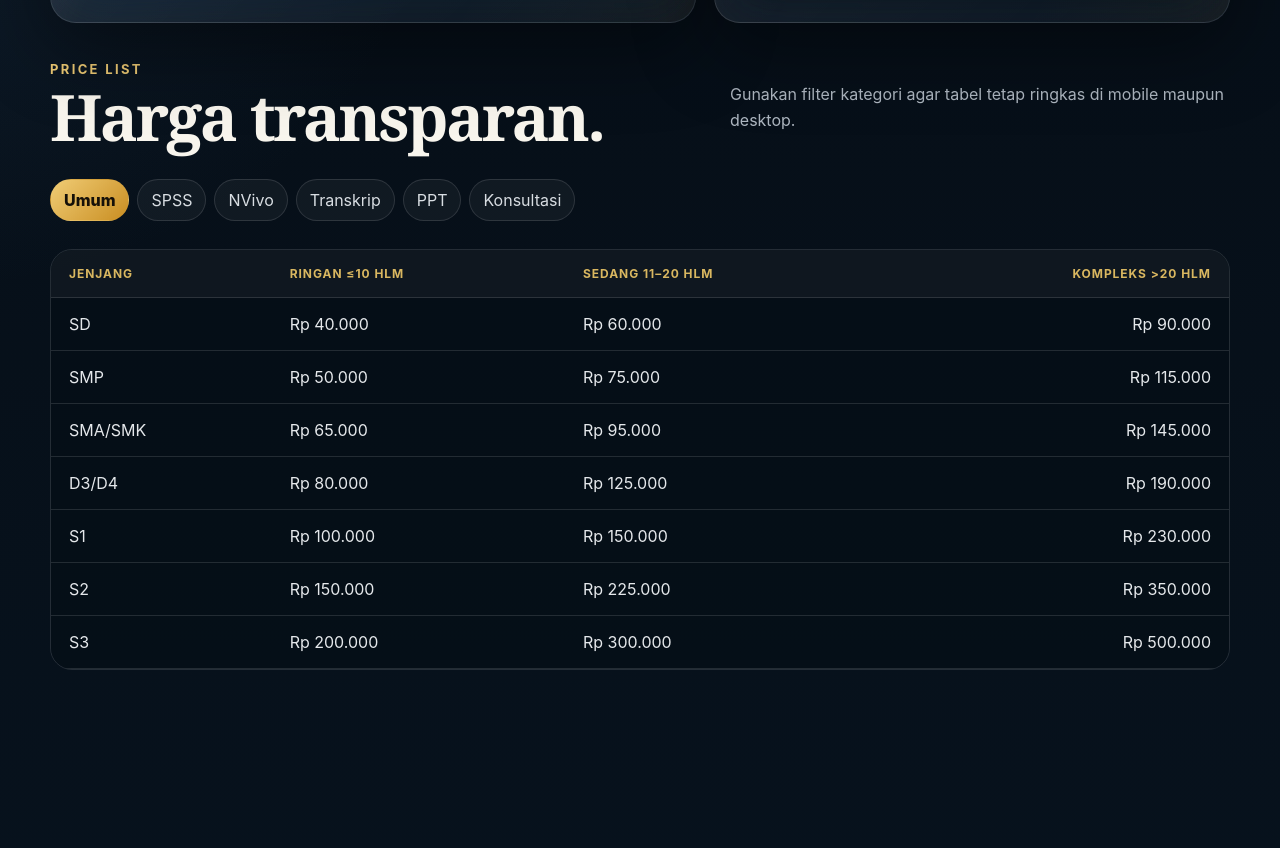
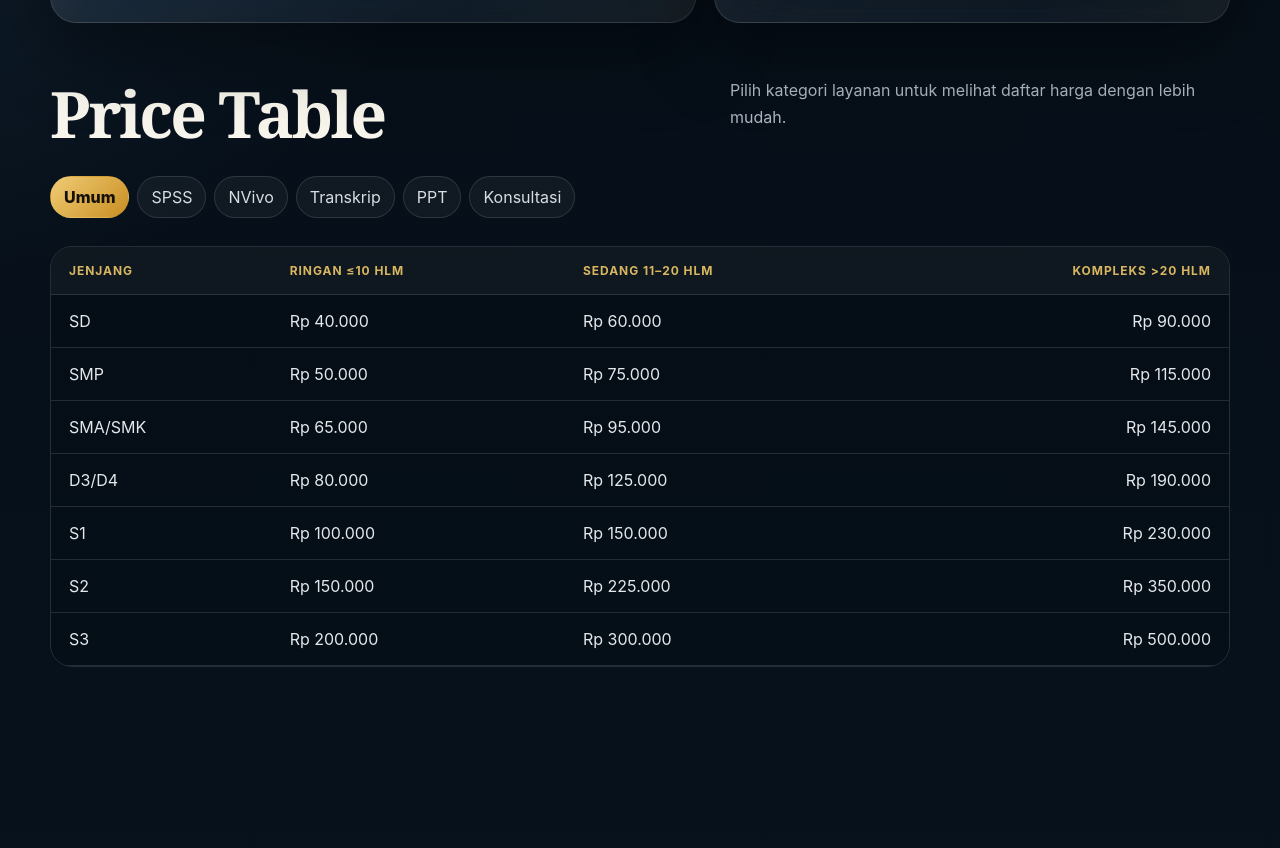
Before and after one commit to dahlah77/Ddd, a plain HTML site: page joki-pelaihari-v2/index.html in a window 1280 px wide. Shown: the part 1883-2731 px from the top of the page. Drawn offline with Linux system fonts and the light colour scheme.

Commit message:
Update price table heading and helper text

```diff
--- a/joki-pelaihari-v2/index.html
+++ b/joki-pelaihari-v2/index.html
@@ -201,7 +201,7 @@
 <section class="section" id="layanan"><div class="wrap"><div class="section-head"><div><h2>Layanan Kami</h2></div><p>Pilih layanan utama. Untuk kebutuhan yang spesifik, kirim brief agar scope, deadline, dan harga bisa dicek secara tepat.</p></div><div class="grid4"><article class="glass service"><div><span class="num">01</span><h3>Akademik</h3><p>TA D3/D4, skripsi S1, tesis S2, disertasi S3, proposal, PKL dan magang.</p></div><span class="arrow">↗</span></article><article class="glass service"><div><span class="num">02</span><h3>Data & Statistik</h3><p>SPSS, statistik deskriptif, uji asumsi, regresi, ANOVA dan interpretasi.</p></div><span class="arrow">↗</span></article><article class="glass service"><div><span class="num">03</span><h3>Dokumen</h3><p>Formatting, proofreading, sitasi, daftar isi, daftar tabel, penomoran dan revisi.</p></div><span class="arrow">↗</span></article><article class="glass service"><div><span class="num">04</span><h3>PPT & Konsultasi</h3><p>Presentasi akademik standard/premium dan sesi konsultasi terjadwal.</p></div><span class="arrow">↗</span></article></div></div></section>
 
 <section class="section" id="harga"><div class="wrap"><div class="section-head estimator-head"><div><h2>Smart Price Calculator</h2></div><p>Estimator mengikuti price list yang diberikan. Harga final tetap mempertimbangkan kompleksitas, volume data, kondisi file dan slot pengerjaan.</p></div><div class="estimator"><div class="glass form-card"><div class="fieldgrid"><div class="field"><label>Jenjang</label><select class="control" id="level"></select></div><div class="field"><label>Bagian / Jenis Pekerjaan</label><select class="control" id="part"></select></div><div class="field"><label>Metode</label><select class="control" id="method"><option value="quant">Kuantitatif</option><option value="qual">Kualitatif</option></select></div><div class="field"><label>Deadline</label><select class="control" id="deadline"><option value="0">≥4 hari</option><option value="1">2–3 hari (+20%)</option><option value="2">24 jam (+40%)</option><option value="3">12 jam (+75%)</option><option value="4">&lt;6 jam (+100%)</option></select></div></div></div><div class="glass result-card"><div><div class="eyebrow">Estimasi</div><div class="result-price" id="total">Rp0</div><div class="meta" id="calcNote">—</div></div><div class="breakdown"><div class="line"><span>Harga dasar</span><strong id="base">Rp0</strong></div><div class="line"><span>Express</span><strong id="express">Normal</strong></div><button class="btn gold" id="waEstimate">Konsultasikan di WhatsApp</button></div></div></div>
-<div style="height:38px"></div><div class="section-head"><div><div class="eyebrow">Price List</div><h2>Harga transparan.</h2></div><p>Gunakan filter kategori agar tabel tetap ringkas di mobile maupun desktop.</p></div><div class="price-tabs"><button class="tab active" data-cat="general">Umum</button><button class="tab" data-cat="spss">SPSS</button><button class="tab" data-cat="qualitative">NVivo</button><button class="tab" data-cat="transcript">Transkrip</button><button class="tab" data-cat="ppt">PPT</button><button class="tab" data-cat="consultation">Konsultasi</button></div><div class="table-wrap" id="priceTable"></div></div></section>
+<!-- PROD_PRICE_TABLE_20261006 --><div style="height:38px"></div><div class="section-head"><div><h2>Price Table</h2></div><p>Pilih kategori layanan untuk melihat daftar harga dengan lebih mudah.</p></div><div class="price-tabs"><button class="tab active" data-cat="general">Umum</button><button class="tab" data-cat="spss">SPSS</button><button class="tab" data-cat="qualitative">NVivo</button><button class="tab" data-cat="transcript">Transkrip</button><button class="tab" data-cat="ppt">PPT</button><button class="tab" data-cat="consultation">Konsultasi</button></div><div class="table-wrap" id="priceTable"></div></div></section>
 
 <section class="section"><div class="wrap"><div class="section-head"><div><div class="eyebrow">Cara Kerja</div><h2>Brief masuk. Proses jelas.</h2></div></div><div class="steps"><article class="glass step"><b>01</b><h3>Kirim Brief</h3><p>Jenis layanan, file, jenjang dan deadline.</p></article><article class="glass step"><b>02</b><h3>Analisis</h3><p>Scope, tingkat kesulitan dan estimasi dicek.</p></article><article class="glass step"><b>03</b><h3>Deal</h3><p>Harga dan waktu pengerjaan disepakati.</p></article><article class="glass step"><b>04</b><h3>Proses</h3><p>Pengerjaan dimulai setelah syarat terpenuhi.</p></article><article class="glass step"><b>05</b><h3>Review</h3><p>Hasil ditinjau dan revisi mengikuti ketentuan.</p></article><article class="glass step"><b>06</b><h3>Final</h3><p>Pelunasan dan pengiriman file final.</p></article></div></div></section>
 
```
